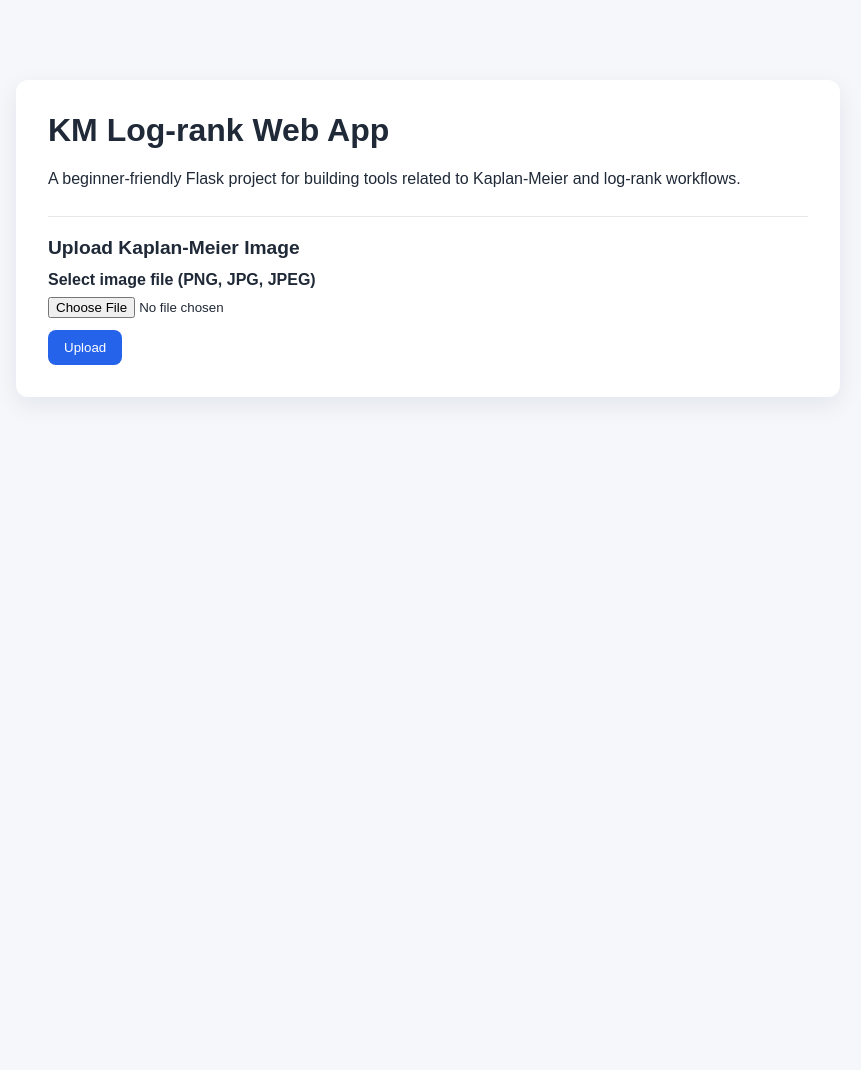
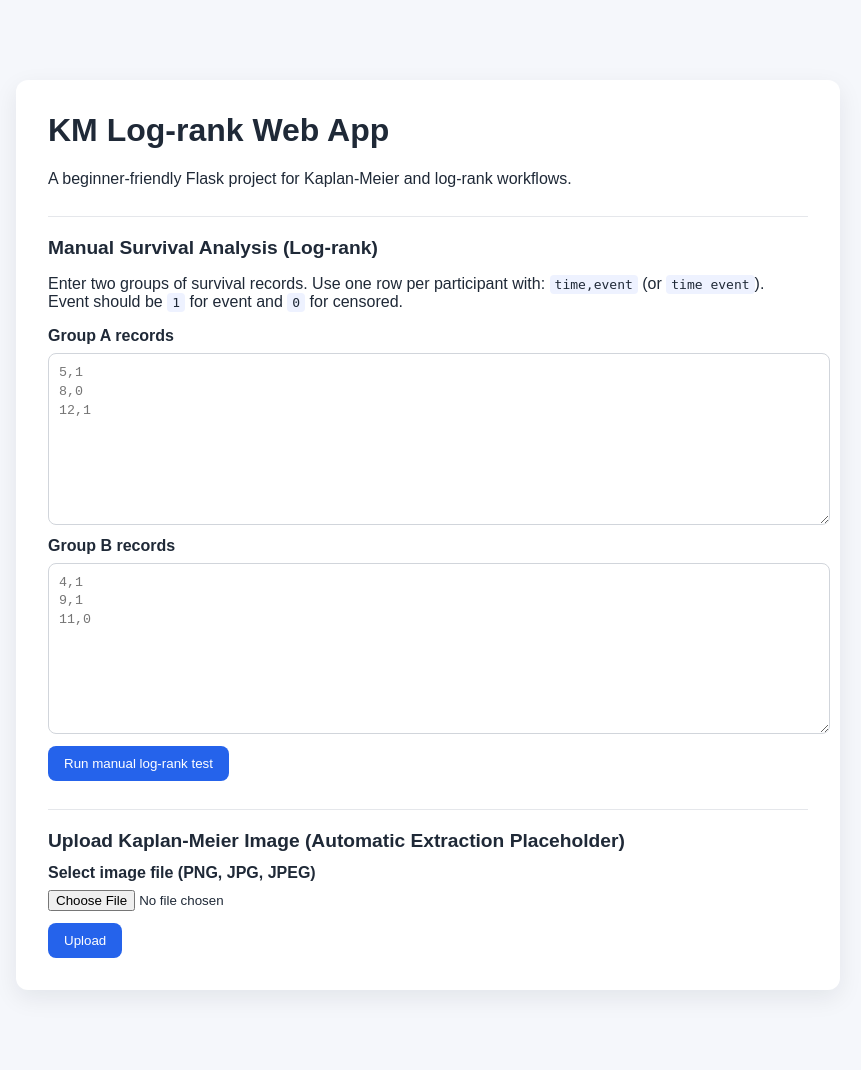
Before and after one commit to Scott-Zhu/km-logrank-webapp, a Flask app: page / in a window 1280 px wide. Shown: the whole page, without its empty margins (212-1073 px from the left). Before the commit the page ends 400 px from the top, so only its background shows below. Run offline with Flask 3, Linux system fonts and the light colour scheme.

Commit message:
Add manual survival input mode with backend log-rank test

```diff
--- a/app.py
+++ b/app.py
@@ -1,3 +1,4 @@
+from math import erfc, sqrt
 from pathlib import Path
 
 from flask import (
@@ -30,6 +31,134 @@ def is_allowed_file(filename: str) -> bool:
     return extension in app.config["ALLOWED_EXTENSIONS"]
 
 
+def parse_survival_records(raw_text: str, group_label: str) -> list[dict[str, float | int]]:
+    """Parse manual survival input.
+
+    Expected format:
+      - One record per line
+      - Two values per line: time and event indicator
+      - Allowed separators: comma or whitespace
+      - Event indicator must be 0 (censored) or 1 (event)
+
+    Example:
+      5,1
+      8,0
+      12 1
+    """
+    lines = raw_text.splitlines()
+    records: list[dict[str, float | int]] = []
+
+    for line_index, raw_line in enumerate(lines, start=1):
+        line = raw_line.strip()
+        if not line:
+            continue
+
+        normalized = line.replace(",", " ")
+        parts = [part for part in normalized.split() if part]
+
+        if len(parts) != 2:
+            raise ValueError(
+                f"{group_label}, line {line_index}: expected exactly two values "
+                "(time and event)."
+            )
+
+        time_text, event_text = parts
+
+        try:
+            time_value = float(time_text)
+        except ValueError as exc:
+            raise ValueError(
+                f"{group_label}, line {line_index}: time must be a number."
+            ) from exc
+
+        if time_value < 0:
+            raise ValueError(
+                f"{group_label}, line {line_index}: time must be non-negative."
+            )
+
+        if event_text not in {"0", "1"}:
+            raise ValueError(
+                f"{group_label}, line {line_index}: event must be 0 (censored) or 1 (event)."
+            )
+
+        records.append({"time": time_value, "event": int(event_text)})
+
+    if not records:
+        raise ValueError(f"{group_label}: please provide at least one record.")
+
+    return records
+
+
+def compute_logrank_test(
+    group_a_records: list[dict[str, float | int]],
+    group_b_records: list[dict[str, float | int]],
+) -> dict[str, float]:
+    """Compute a two-group log-rank test (chi-square with 1 degree of freedom)."""
+    all_records = group_a_records + group_b_records
+    event_times = sorted(
+        {
+            float(record["time"])
+            for record in all_records
+            if int(record["event"]) == 1
+        }
+    )
+
+    if not event_times:
+        raise ValueError("Log-rank test requires at least one event across both groups.")
+
+    observed_group_a = 0.0
+    expected_group_a = 0.0
+    variance_group_a = 0.0
+
+    for time_point in event_times:
+        n_a = sum(1 for record in group_a_records if float(record["time"]) >= time_point)
+        n_b = sum(1 for record in group_b_records if float(record["time"]) >= time_point)
+        n_total = n_a + n_b
+
+        d_a = sum(
+            1
+            for record in group_a_records
+            if float(record["time"]) == time_point and int(record["event"]) == 1
+        )
+        d_b = sum(
+            1
+            for record in group_b_records
+            if float(record["time"]) == time_point and int(record["event"]) == 1
+        )
+        d_total = d_a + d_b
+
+        if n_total == 0 or d_total == 0:
+            continue
+
+        expected_at_time = d_total * (n_a / n_total)
+
+        if n_total > 1:
+            variance_at_time = (
+                (n_a * n_b * d_total * (n_total - d_total))
+                / (n_total**2 * (n_total - 1))
+            )
+        else:
+            variance_at_time = 0.0
+
+        observed_group_a += d_a
+        expected_group_a += expected_at_time
+        variance_group_a += variance_at_time
+
+    if variance_group_a <= 0:
+        raise ValueError(
+            "Unable to compute log-rank variance from the provided data. "
+            "Please check that both groups have valid follow-up records."
+        )
+
+    chi_square = ((observed_group_a - expected_group_a) ** 2) / variance_group_a
+    p_value = erfc(sqrt(chi_square / 2.0))
+
+    return {
+        "chi_square": chi_square,
+        "p_value": p_value,
+    }
+
+
 def build_placeholder_analysis(file_metadata: dict[str, str]) -> dict[str, str]:
     """Return placeholder analysis data for the results page."""
     return {
@@ -45,7 +174,11 @@ def build_placeholder_analysis(file_metadata: dict[str, str]) -> dict[str, str]:
 @app.route("/")
 def home():
     """Render the homepage."""
-    return render_template("index.html")
+    return render_template(
+        "index.html",
+        manual_group_a="",
+        manual_group_b="",
+    )
 
 
 @app.route("/upload", methods=["POST"])
@@ -78,12 +211,55 @@ def upload_image():
     return redirect(url_for("results"))
 
 
+@app.route("/manual-logrank", methods=["POST"])
+def manual_logrank():
+    """Handle manual survival data input and compute a two-group log-rank test."""
+    group_a_text = request.form.get("group_a_data", "")
+    group_b_text = request.form.get("group_b_data", "")
+
+    try:
+        group_a_records = parse_survival_records(group_a_text, "Group A")
+        group_b_records = parse_survival_records(group_b_text, "Group B")
+        logrank_output = compute_logrank_test(group_a_records, group_b_records)
+    except ValueError as exc:
+        flash(str(exc), "error")
+        return (
+            render_template(
+                "index.html",
+                manual_group_a=group_a_text,
+                manual_group_b=group_b_text,
+            ),
+            400,
+        )
+
+    session["manual_analysis"] = {
+        "group_a_count": len(group_a_records),
+        "group_b_count": len(group_b_records),
+        "chi_square": logrank_output["chi_square"],
+        "p_value": logrank_output["p_value"],
+    }
+
+    return redirect(url_for("results"))
+
+
 @app.route("/results")
 def results():
-    """Show the uploaded image and placeholder analysis output."""
+    """Show analysis output from upload mode or manual log-rank mode."""
+    manual_analysis = session.get("manual_analysis")
     file_metadata = session.get("latest_upload")
+
+    if manual_analysis:
+        return render_template(
+            "results.html",
+            mode="manual",
+            manual_analysis=manual_analysis,
+            file_metadata=None,
+            image_url=None,
+            analysis_output=None,
+        )
+
     if not file_metadata:
-        flash("Upload an image first to view results.", "error")
+        flash("Upload an image first or run a manual log-rank test.", "error")
         return redirect(url_for("home"))
 
     analysis_output = build_placeholder_analysis(file_metadata)
@@ -91,9 +267,11 @@ def results():
 
     return render_template(
         "results.html",
+        mode="upload",
         file_metadata=file_metadata,
         image_url=image_url,
         analysis_output=analysis_output,
+        manual_analysis=None,
     )
 
 
--- a/static/styles.css
+++ b/static/styles.css
@@ -59,9 +59,25 @@ label {
   font-weight: 600;
 }
 
-input[type="file"] {
+input[type="file"],
+textarea {
   display: block;
+  width: 100%;
   margin-bottom: 12px;
+}
+
+textarea {
+  padding: 10px;
+  border: 1px solid #d1d5db;
+  border-radius: 8px;
+  font-family: "Courier New", monospace;
+  line-height: 1.4;
+}
+
+code {
+  background: #eef2ff;
+  padding: 2px 5px;
+  border-radius: 4px;
 }
 
 button {
--- a/templates/index.html
+++ b/templates/index.html
@@ -10,8 +10,7 @@
     <main class="container">
       <h1>KM Log-rank Web App</h1>
       <p>
-        A beginner-friendly Flask project for building tools related to
-        Kaplan-Meier and log-rank workflows.
+        A beginner-friendly Flask project for Kaplan-Meier and log-rank workflows.
       </p>
 
       {% with messages = get_flashed_messages(with_categories=true) %}
@@ -25,7 +24,38 @@
       {% endwith %}
 
       <section class="upload-card">
-        <h2>Upload Kaplan-Meier Image</h2>
+        <h2>Manual Survival Analysis (Log-rank)</h2>
+        <p>
+          Enter two groups of survival records. Use one row per participant with:
+          <code>time,event</code> (or <code>time event</code>).
+          Event should be <code>1</code> for event and <code>0</code> for censored.
+        </p>
+
+        <form action="{{ url_for('manual_logrank') }}" method="post">
+          <label for="group_a_data">Group A records</label>
+          <textarea
+            id="group_a_data"
+            name="group_a_data"
+            rows="8"
+            placeholder="5,1&#10;8,0&#10;12,1"
+            required
+          >{{ manual_group_a }}</textarea>
+
+          <label for="group_b_data">Group B records</label>
+          <textarea
+            id="group_b_data"
+            name="group_b_data"
+            rows="8"
+            placeholder="4,1&#10;9,1&#10;11,0"
+            required
+          >{{ manual_group_b }}</textarea>
+
+          <button type="submit">Run manual log-rank test</button>
+        </form>
+      </section>
+
+      <section class="upload-card">
+        <h2>Upload Kaplan-Meier Image (Automatic Extraction Placeholder)</h2>
         <form action="{{ url_for('upload_image') }}" method="post" enctype="multipart/form-data">
           <label for="image_file">Select image file (PNG, JPG, JPEG)</label>
           <input id="image_file" name="image_file" type="file" accept=".png,.jpg,.jpeg,image/png,image/jpeg" />
```
Also changed, not shown: templates/results.html (+16 -3 lines), README.md.
